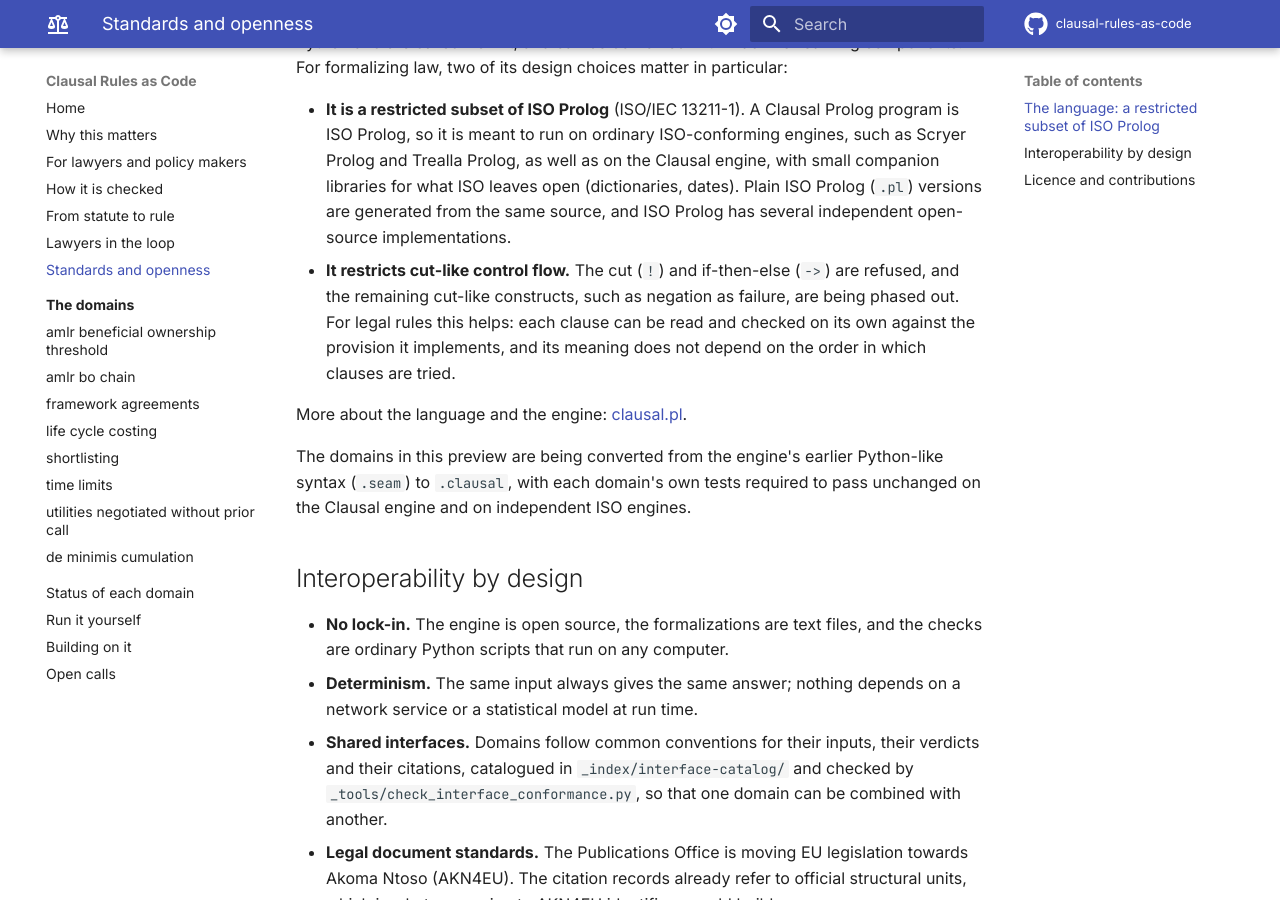
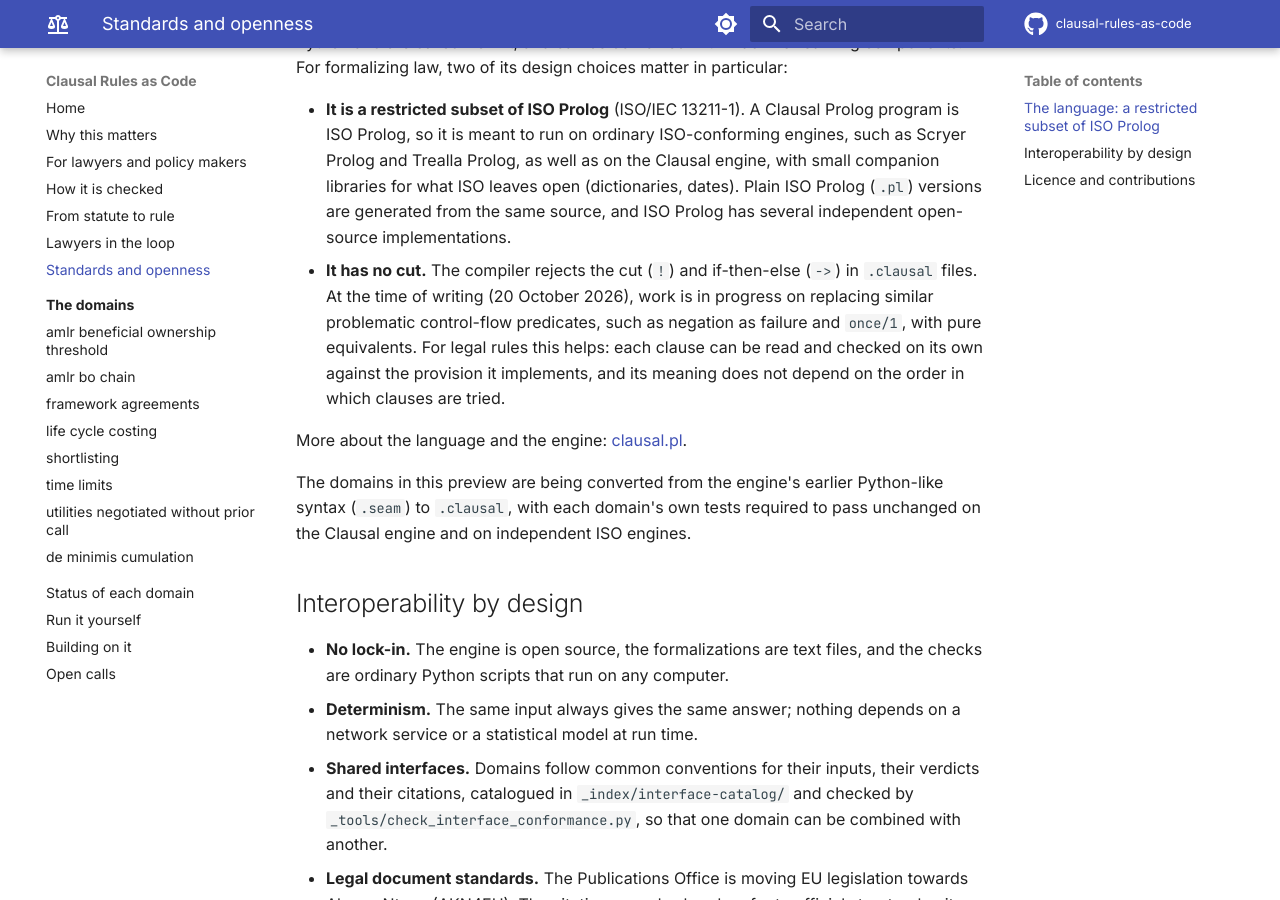
Before and after one commit to neurosymbolica/clausal-rules-as-code, an MkDocs documentation site: the page built from docs/standards.md, in a window 1280 px wide and 900 px high, scrolled down 849 px. Built offline with MkDocs 1.6.1 and Material for MkDocs 9.7.7, drawn with Linux system fonts in a browser that asks for light colours; comment, search, counter and statistics services are not loaded.

Commit message:
Docs: Clausal Prolog has no cut; replacing similar control-flow predicates is in progress

```diff
--- a/docs/standards.md
+++ b/docs/standards.md
@@ -24,10 +24,12 @@ formalizing law, two of its design choices matter in particular:
   Trealla Prolog, as well as on the Clausal engine, with small companion libraries for what ISO
   leaves open (dictionaries, dates). Plain ISO Prolog (`.pl`) versions are generated from the
   same source, and ISO Prolog has several independent open-source implementations.
-- **It restricts cut-like control flow.** The cut (`!`) and if-then-else (`->`) are refused, and
-  the remaining cut-like constructs, such as negation as failure, are being phased out. For legal
-  rules this helps: each clause can be read and checked on its own against the provision it
-  implements, and its meaning does not depend on the order in which clauses are tried.
+- **It has no cut.** The compiler rejects the cut (`!`) and if-then-else (`->`) in `.clausal`
+  files. At the time of writing (20 October 2026), work is in progress on replacing similar
+  problematic control-flow predicates, such as negation as failure and `once/1`, with pure
+  equivalents. For legal rules this helps: each clause can be read and checked on its own
+  against the provision it implements, and its meaning does not depend on the order in which
+  clauses are tried.
 
 More about the language and the engine: [clausal.pl](https://clausal.pl).
 
```
